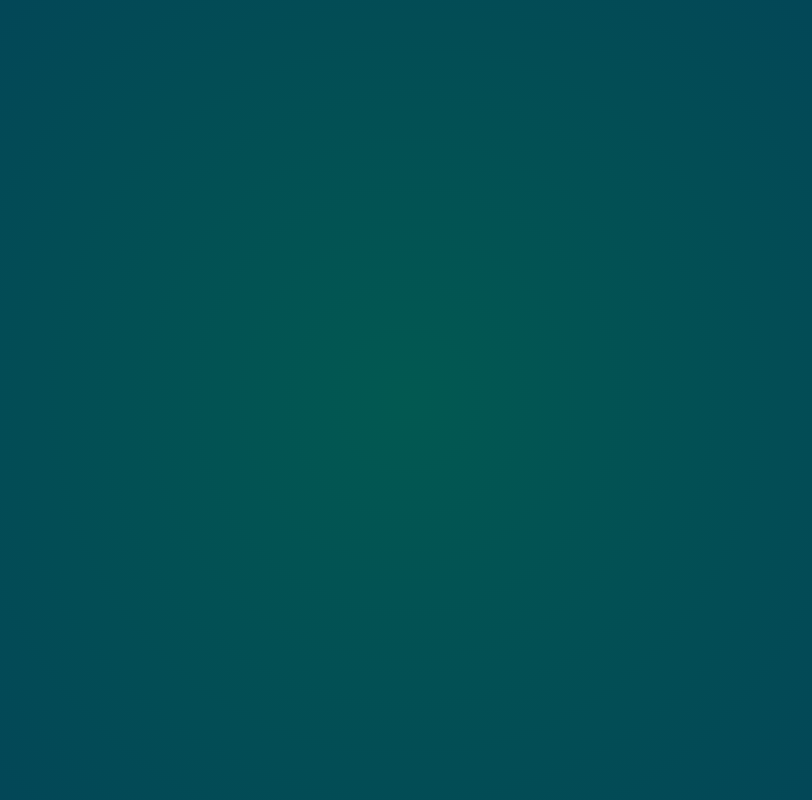
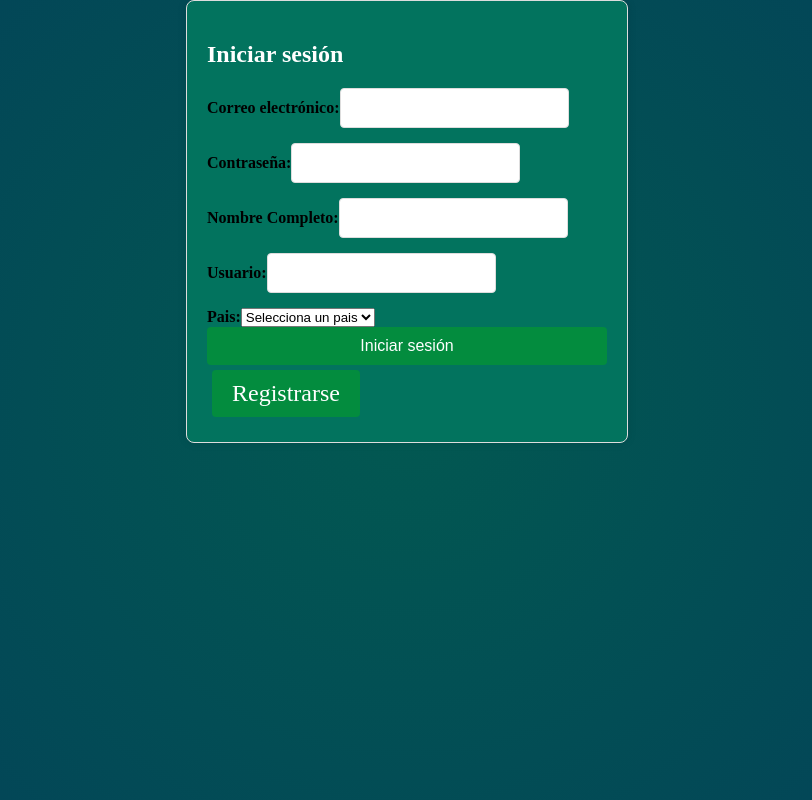
Before and after one commit to joanmera/breath_game, a React (Vite) app in the folder frontend/: page /login/register in a window 1280 px wide. Before the commit this address had no page. Shown: the whole page, without its empty margins (233-1045 px from the left). Built offline with nearby package versions, Linux system fonts and the light colour scheme.

Commit message:
Frontend actualizado

```diff
--- /dev/null
+++ b/frontend/src/controllers/Paises.jsx
@@ -0,0 +1,23 @@
+import React, { useState } from 'react';
+
+const ListaPaises = ({ options, onSelect }) => {
+    const [selectedOption, setSelectedOption] = useState('');
+
+    const handleChange = (event) => {
+        setSelectedOption(event.target.value);
+        onSelect(event.target.value);
+    };
+
+    return (
+        <select value={selectedOption} onChange={handleChange}>
+            <option value="" disabled>Selecciona un pais</option>
+            {options.map((option, index) => (
+                <option key={index} value={option}>
+                    {option}
+                </option>
+            ))}
+        </select>
+    );
+};
+
+export default ListaPaises;
--- a/frontend/src/main.jsx
+++ b/frontend/src/main.jsx
@@ -4,13 +4,16 @@ import { BrowserRouter as Router, Route, Routes } from "react-router-dom";
 import App from './App.jsx';
 import Home from "./views/pages/HomePage.jsx";
 import Login from "./views/pages/Login.jsx";
+import Register from './views/Register.jsx';
 
 ReactDOM.createRoot(document.getElementById('root')).render(
   <Router>
     <Routes>
       <Route path="/" element={<Home />} />
-      <Route path="/login" element={<Login />} />
       <Route path="/app" element={<App />} />
+      <Route path="/login" element={<Login />}>
+          <Route path="register" element={<Register />} />
+        </Route>
     </Routes>
   </Router>
 );
--- /dev/null
+++ b/frontend/src/views/Register.jsx
@@ -0,0 +1,36 @@
+import ListaPaises from '../controllers/Paises.jsx';
+
+const Register = () => {
+    const options = ['Pais 1', 'Pais 2', 'Pais 3'];
+
+    const handleSelect = (selectedOption) => {
+        console.log('Selected option:', selectedOption);
+    }
+
+    return(
+        <div className="extend">
+            <div>
+              <label htmlFor="fullName">Nombre Completo:</label>
+              <input
+                type="name"
+                id="fullName"
+              />
+            </div>
+            <div>
+              <label htmlFor="userName">Usuario:</label>
+              <input
+                type="UserName"
+                id="UserName"
+              />
+            </div>
+            <div>
+                <label htmlFor="pais">Pais:</label>
+                <ListaPaises options={options} onSelect={handleSelect} />
+            </div>
+        </div>
+
+
+    );
+};
+
+export default Register;
--- a/frontend/src/views/pages/Login.jsx
+++ b/frontend/src/views/pages/Login.jsx
@@ -1,11 +1,12 @@
 import React, { useState } from 'react';
 import './Login.css';
-import { Link } from 'react-router-dom';
+import { Link, Outlet } from 'react-router-dom';
 
 const LoginPage = () => {
   const [email, setEmail] = useState('');
   const [password, setPassword] = useState('');
   const [error, setError] = useState('');
+  const [showSubmitButton, setShowSubmitButton] = useState(true);
 
   const handleSubmit = (e) => {
     e.preventDefault();
@@ -16,6 +17,10 @@ const LoginPage = () => {
     } else {
       setError('Credenciales incorrectas');
     }
+  };
+
+  const handleRegisterClick = () => {
+    setShowSubmitButton(false);
   };
 
   return (
@@ -43,9 +48,10 @@ const LoginPage = () => {
           />
         </div>
         {error && <p className="error">{error}</p>}
-        <button type="submit">Iniciar sesión</button>
+        <Outlet />
+        {showSubmitButton && <button type="submit">Iniciar sesión</button>}
       </form>
-      <Link to="/login/register" className="button-link">Registrarse</Link>
+      <Link to="/login/register" className="button-link" onClick={handleRegisterClick}>Registrarse</Link>
     </div>
   );
 };
```
